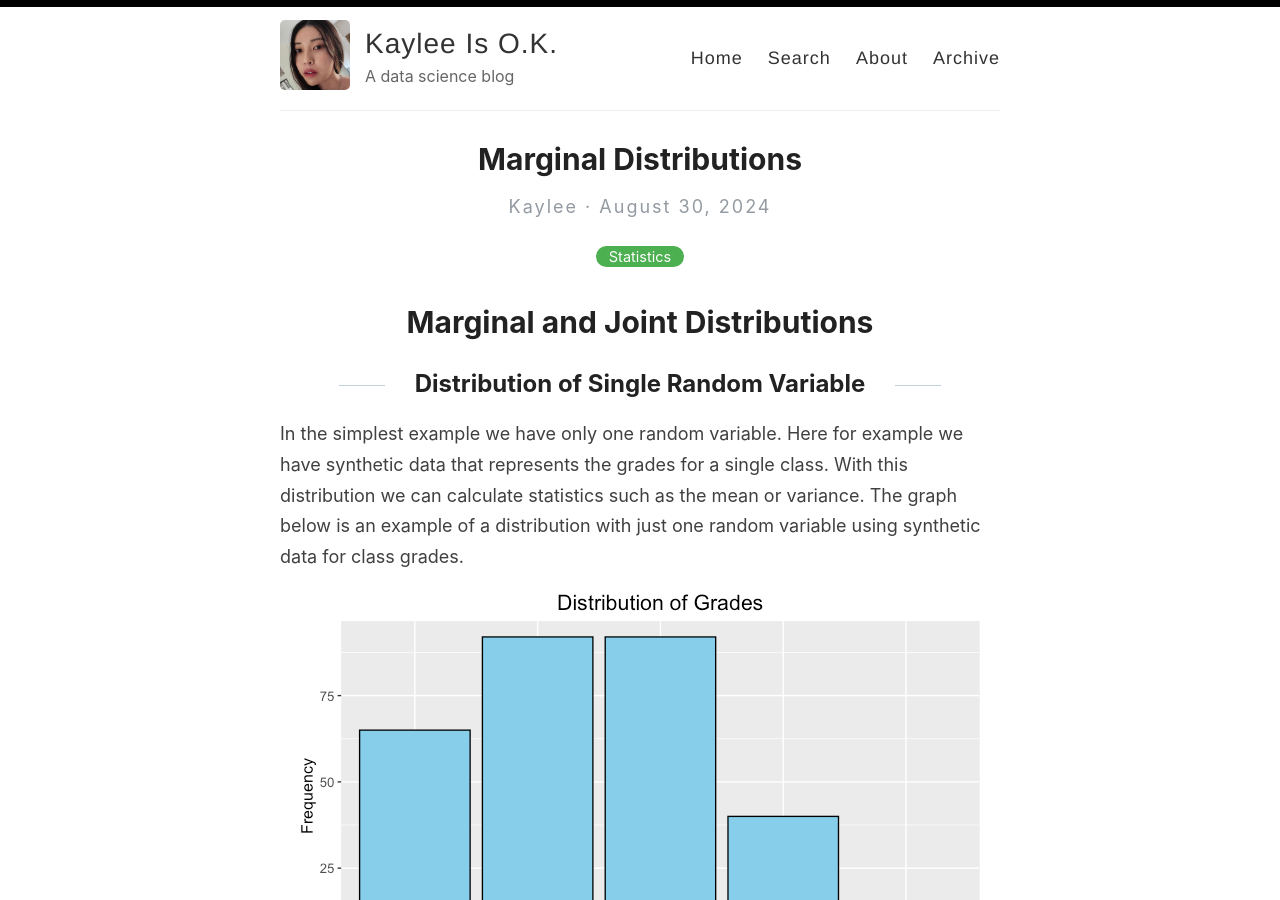
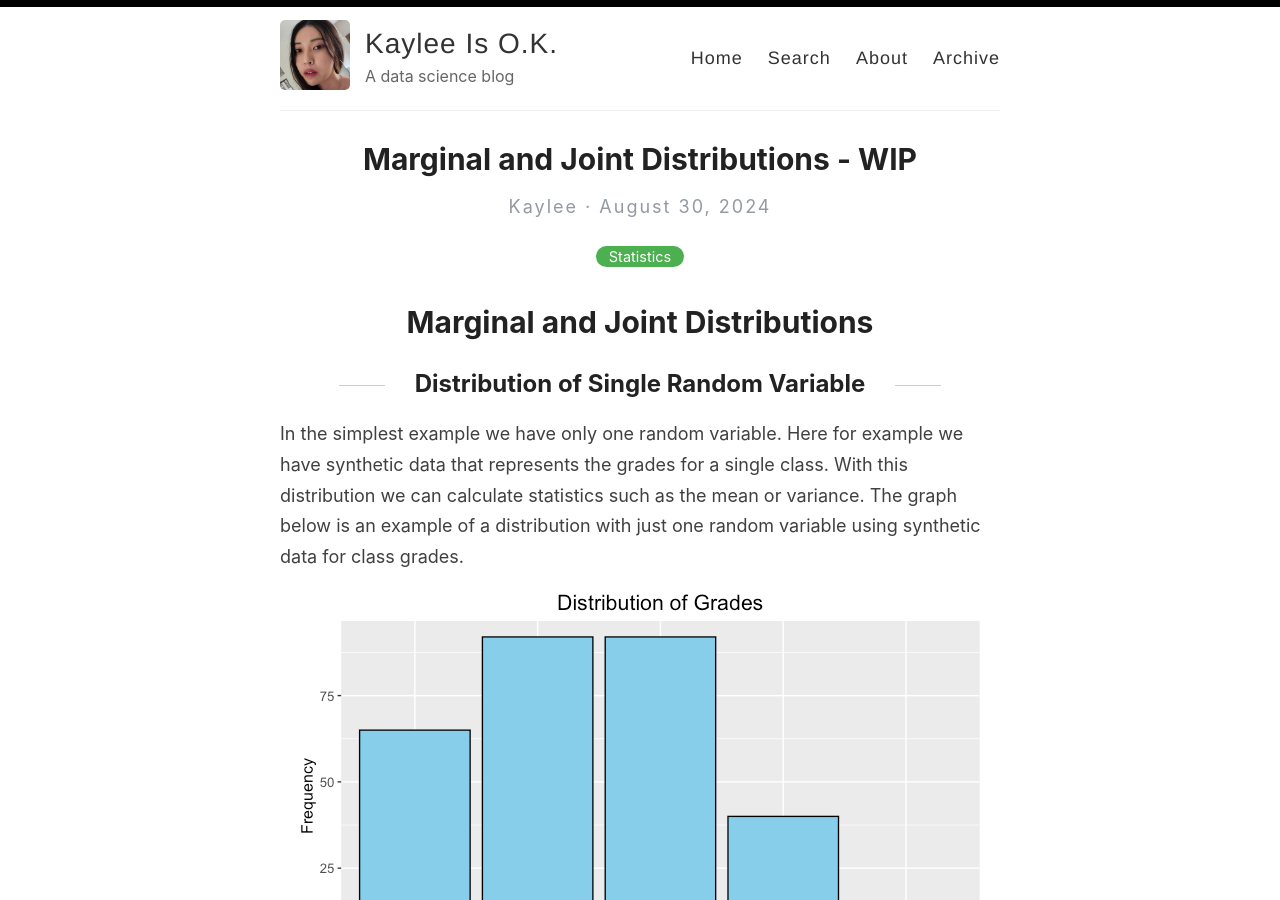
Before and after one commit to kayleeisokay/kayleeisokay.github.io, a Jekyll site: the page built from _posts/2024-08-30-marginal_dist.md, in a window 1280 px wide and 900 px high. Built offline with Jekyll 4.4.1, drawn with Linux system fonts in a browser that asks for light colours.

Commit message:
edit title

```diff
--- a/_posts/2024-08-30-marginal_dist.md
+++ b/_posts/2024-08-30-marginal_dist.md
@@ -1,6 +1,6 @@
 ---
 layout: post
-title: Marginal Distributions
+title: Marginal and Joint Distributions - WIP
 categories: [Statistics]
 ---
 
```
